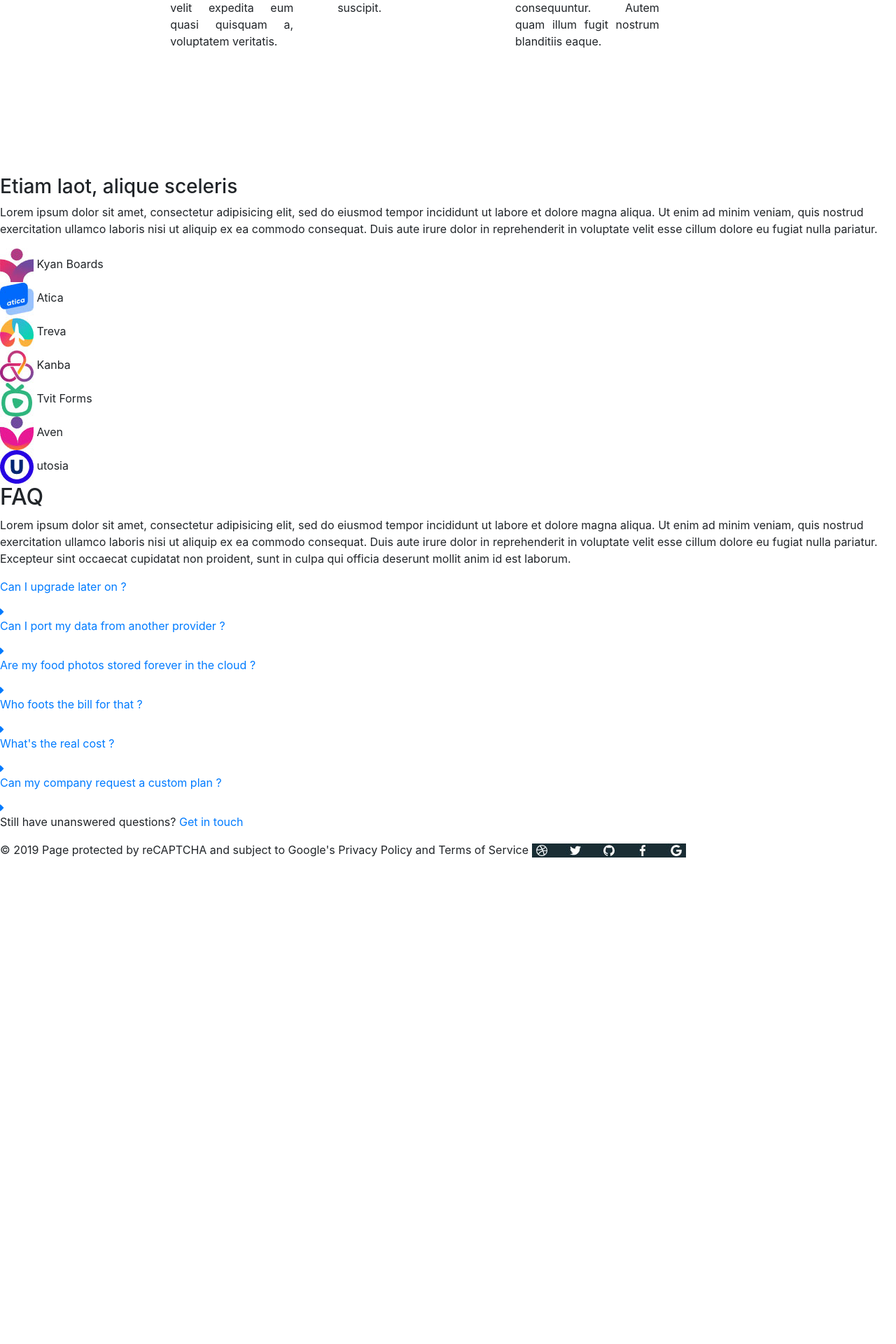
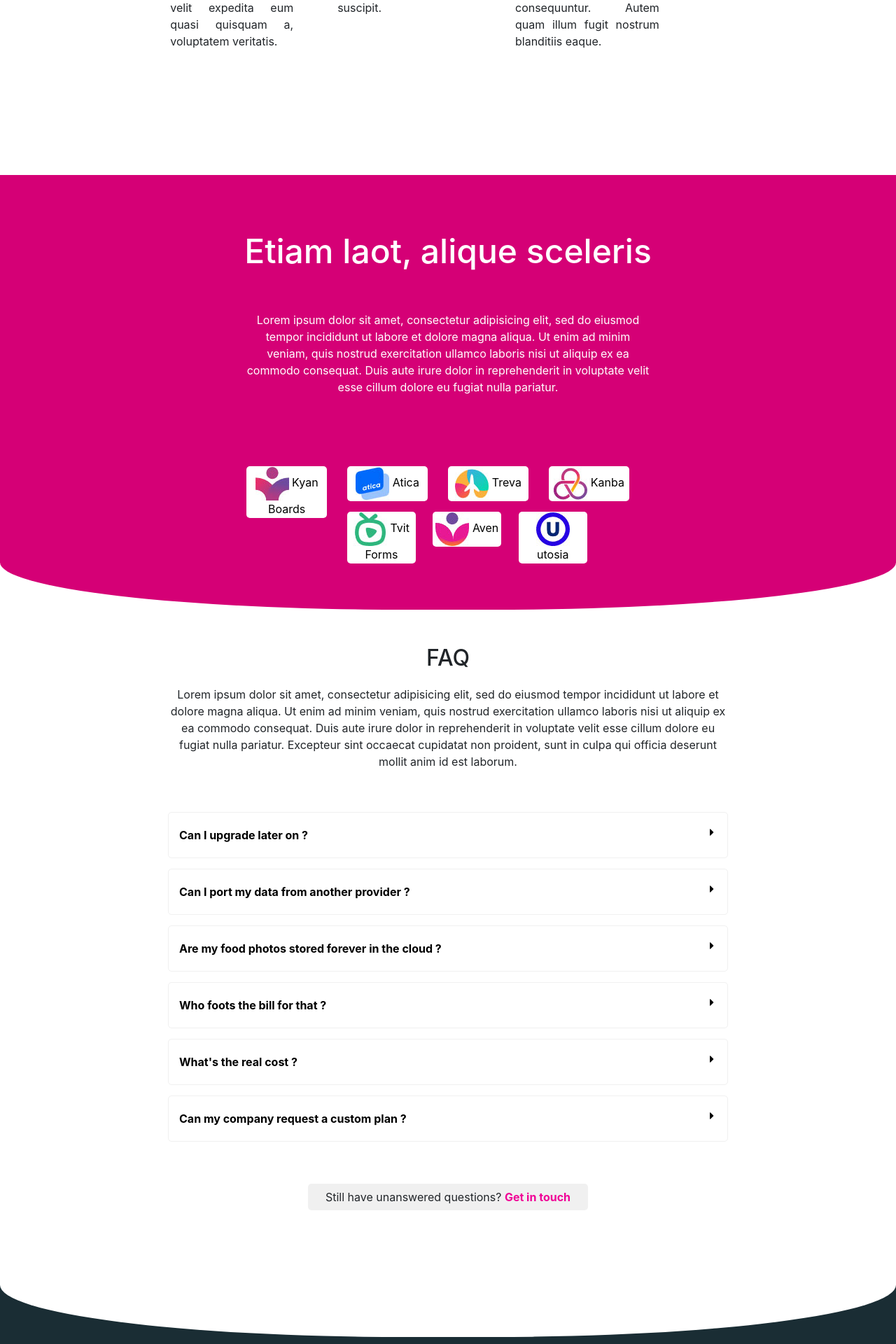
Before and after one commit to LeoBruant/Livequestion, a PHP site: page / in a window 1280 px wide. Shown: the part 1746-3666 px from the top of the page at 70% size. Before the commit the page ends 2971 px from the top, so only its background shows below. Run offline with PHP 8.4, Linux system fonts and the light colour scheme; some libraries are stand-ins or nearby versions.

Commit message:
Update accueil.css

```diff
--- a/css/accueil.css
+++ b/css/accueil.css
@@ -141,7 +141,158 @@
 	font-size: 1.5rem;
 	text-align: justify;
 }
-
+.arrondi_haut_presentation{
+	height: 60px;
+	background-color: rgb(35,50,55);
+	width: 100%;
+	border-radius: 45%;
+	border-top-right-radius: 0%;
+	border-top-left-radius: 0%;
+}
+/* partie faq */
+.texte_blanc{
+	color: white;
+}
+.gras{
+	font-weight: bold;
+}
+.partie_haut_faq{
+	text-align: center;
+	background-color: #D50076;
+	width: 100%;
+	padding-bottom: 50px;
+	padding-top: 80px;
+}
+.titre_partie_haut_faq{
+	font-size: 3em;
+}
+.paragraphe_partie_haut_faq , .marques_partie_haut_faq{
+	width: 45%;
+	margin-left: auto;
+	margin-right: auto;
+	padding-top: 50px;
+	padding-bottom: 20px
+}
+.marque{
+	background-color: white;
+	color: black;
+	width: 20%;
+	border-radius: 5px;
+	float: left;
+	margin-right: 5%;
+	margin-top: 15px;
+	padding: 1px;
+}
+.marques_du_bas{
+	width: 100%;
+	padding-left: 15%;
+	margin-left: auto;
+	margin-right: auto;
+}
+.arrondi_haut_faq{
+	height: 150px;
+	background-color: #D50076;
+	width: 100%;
+	border-radius: 45%;
+	border-top-right-radius: 0%;
+	border-top-left-radius: 0%;
+}
+.question_faq{
+	border: solid rgb(240,240,240) 1px;
+	font-weight: bold;
+	text-align: left;
+	margin-top: 15px;
+	padding-top: 20px;
+	padding-bottom: 20px;
+	padding-left: 15px;
+	padding-right: 15px;
+	border-radius: 5px;
+}
+.bouton_faq:hover{
+	color: black;
+	text-decoration: none;
+}
+.fleche_droite_faq{
+	width: 10px;
+	height: 10px;
+	float: right;
+}
+.tout_faq{
+	text-align: center;
+	width: 800px;
+	margin-left: auto;
+	margin-right: auto;
+	background-color: white;
+	border-radius: 45%;
+	border-top-right-radius: 0%;
+	border-top-left-radius: 0%;
+	padding-top: 50px;
+}
+.reponse_faq{
+	border: solid rgb(240,240,240) 1px;
+	border-bottom-left-radius: 5px;
+	border-bottom-right-radius: 5px;
+	border-top: none;
+	text-align: left;
+	padding-left: 15px;
+	padding-right: 15px;
+	padding-top: 15px;
+}
+.bouton_faq{
+	color: black;
+}
+.titre_question_faq , .fleche_droite_faq{
+	display: inline-block;
+}
+.titre_question_faq{
+	margin: 0;
+}
+.get_in_touch_faq{
+	color: rgb(240,0,150);
+	font-weight: bold;
+}
+.get_in_touch_faq:hover{
+	color: rgb(240,0,150);
+	text-decoration: none;
+}
+.phrase_bas_faq{
+	background-color: rgb(240,240,240);
+	width: 50%;
+	margin-left: auto;
+	margin-right: auto;
+	margin-top: 60px;
+	padding-top: 7px;
+	padding-bottom: 7px;
+	border-radius: 5px;
+}
+.phrases_haut_faq{
+	margin-bottom: 60px;
+	margin-top: 20px;
+}
+.footer_faq{
+	background-color: #1A2D34;
+	width: 100%;
+	height: 300px;
+}
+.arrondi_footer_faq{
+	width: 100%;
+	height: 55%;
+	background-color: white;
+	border-radius: 45%;
+	border-top-left-radius: 0%;
+	border-top-right-radius: 0%;
+}
+.copyright{
+	margin-left: auto;
+	margin-right: auto;
+	width: 65%;
+	margin-top: 5%;
+	border-top: solid white 1px;
+}
+.reseaux{
+	float: right;
+}
+/* responsive accueil */
 @media screen and (max-width: 1800px){
 	.titre{
 		font-size: 1.5rem;
```
